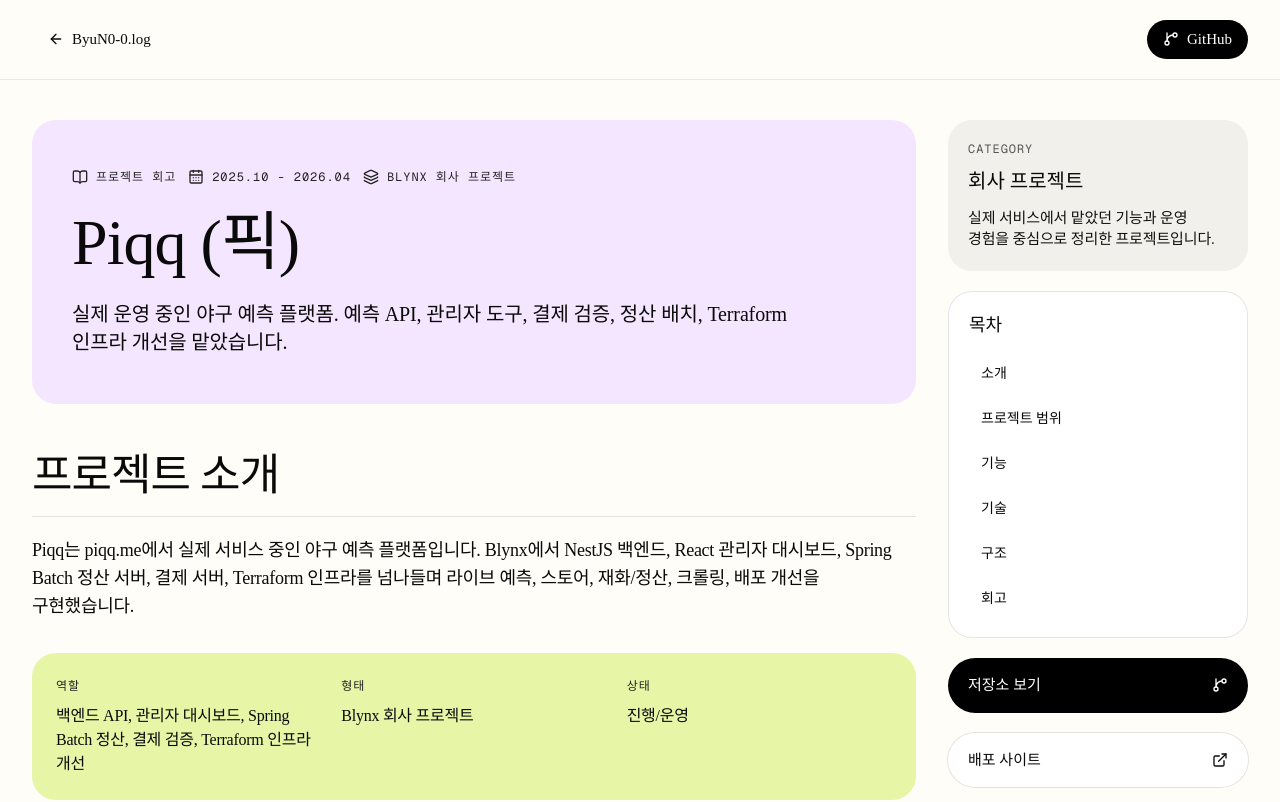
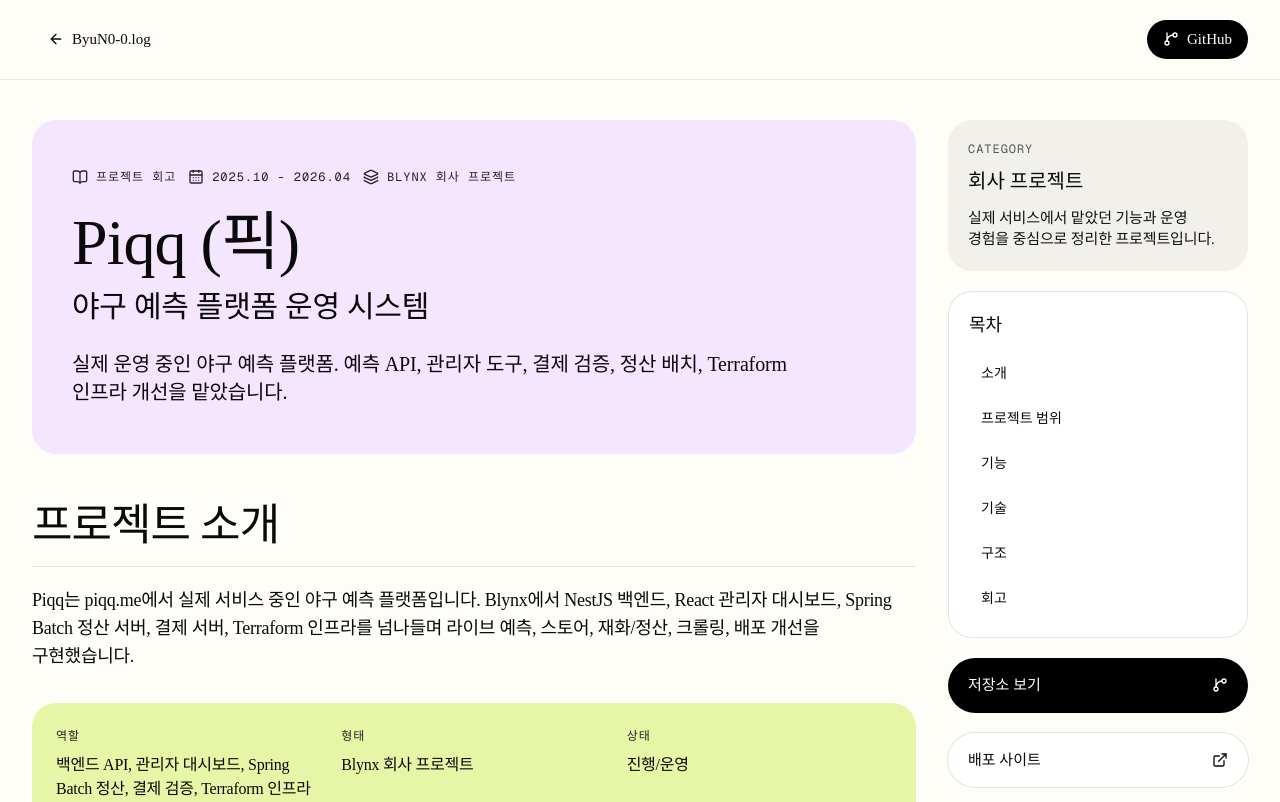
Before and after one commit to ByuN0-0/portfolio, a Next.js app: page /projects/blynx-insight-platform in a window 1280 px wide. Shown: the top 802 px of the page. Built offline with nearby package versions, Linux system fonts and the light colour scheme.

Commit message:
style: refine project previews and metadata

```diff
--- a/src/app/page.tsx
+++ b/src/app/page.tsx
@@ -42,6 +42,16 @@ const featuredProjectSlugs = ["blynx-insight-platform", "moonshot", "manjeom"];
 const featuredProjects = featuredProjectSlugs
   .map((slug) => projects.find((project) => project.slug === slug))
   .filter((project): project is (typeof projects)[number] => Boolean(project));
+const previewImageDimensions: Record<string, { width: number; height: number }> = {
+  "blynx-insight-platform": { width: 1924, height: 1788 },
+  moonshot: { width: 1732, height: 1440 },
+  rizzz: { width: 960, height: 640 },
+  healthhola: { width: 780, height: 1440 },
+  "healthcatcher-web": { width: 3456, height: 1800 },
+  manjeom: { width: 1440, height: 900 },
+  "weather-app-android": { width: 784, height: 1440 },
+  "crm-platform": { width: 960, height: 640 },
+};
 
 const filterablePrototypeSlugs = ["weather-app-android", "crm-platform"];
 const categories: { key: HomeCategory; name: string; count: number; href: string }[] = [
@@ -241,7 +251,13 @@ export default async function Home({
             </section>
           ) : null}
 
-          {homeProjects.map((project, index) => (
+          {homeProjects.map((project, index) => {
+            const previewSize = previewImageDimensions[project.slug] ?? {
+              width: 960,
+              height: 640,
+            };
+
+            return (
               <article
                 key={project.slug}
                 className="overflow-hidden rounded-[24px] border border-black/[0.1] bg-white"
@@ -294,24 +310,19 @@ export default async function Home({
                     href={`/projects/${project.slug}`}
                     className="relative flex min-h-[260px] items-center justify-center border-t border-black/[0.08] bg-[#f1f0eb] p-5 md:border-l md:border-t-0"
                   >
-                  <div className="overflow-hidden rounded-[8px] bg-white">
                     <Image
                       src={project.heroImage}
                       alt={`${project.title} preview`}
-                      width={720}
-                      height={1280}
+                      width={previewSize.width}
+                      height={previewSize.height}
                       priority={index === 0}
-                      className={
-                        project.slug === "healthcatcher-web"
-                          ? "h-auto w-full object-contain"
-                          : "h-[260px] w-auto max-w-full object-contain"
-                      }
+                      className="h-auto max-h-[320px] w-auto max-w-full rounded-[8px]"
                     />
-                  </div>
                   </Link>
                 </div>
               </article>
-          ))}
+            );
+          })}
 
           <section className="rounded-[24px] bg-[#f5e6ff]">
             <div className="border-b border-black/[0.1] px-6 py-5">
--- a/src/app/projects/[slug]/page.tsx
+++ b/src/app/projects/[slug]/page.tsx
@@ -65,13 +65,16 @@ export default async function ProjectPage({ params }: ProjectPageProps) {
   }[project.category];
   const stackReasons = getStackReasons(project.slug);
   const stackSections = getStackSections(project.slug, project.stacks);
-  const postTitle = (() => {
-    if (isWeatherProject) return `${project.title}: 첫 Android 프로젝트를 다시 읽기`;
-    if (isCrmProject) return `${project.title}: 동적 거래 속성을 가진 CRM 플랫폼 만들기`;
-    if (isHealthHola) return `${project.title}: 사업 프로젝트에서 앱과 백엔드를 함께 만들기`;
-    if (isHealthCatcherWeb) return `${project.title}: 헬스캐처 공식 홈페이지 만들기`;
-    if (isManjeom) return `${project.title}: 웹 기반 점자 학습 서비스 만들기`;
-    return project.title;
+  const postSubtitle = (() => {
+    if (isWeatherProject) return "첫 Android 프로젝트를 다시 읽기";
+    if (isCrmProject) return "동적 거래 속성을 가진 CRM 플랫폼 만들기";
+    if (isHealthHola) return "사업 프로젝트에서 앱과 백엔드를 함께 만들기";
+    if (isHealthCatcherWeb) return "헬스캐처 공식 홈페이지 만들기";
+    if (isManjeom) return "웹 기반 점자 학습 서비스 만들기";
+    if (project.slug === "blynx-insight-platform") return "야구 예측 플랫폼 운영 시스템";
+    if (project.slug === "moonshot") return "LLM 챗봇 서비스 운영";
+    if (project.slug === "rizzz") return "종료 전 AI 소셜 플랫폼 품질 개선";
+    return project.subtitle;
   })();
   const headerSummary = (() => {
     if (project.slug === "blynx-insight-platform") {
@@ -195,8 +198,13 @@ export default async function ProjectPage({ params }: ProjectPageProps) {
                 {project.team}
               </span>
             </div>
-            <h1 className="max-w-4xl text-[42px] font-[340] leading-[1.04] tracking-[-0.96px] sm:text-[64px]">
-              {postTitle}
+            <h1 className="max-w-4xl">
+              <span className="block text-[42px] font-[340] leading-[1.04] tracking-[-0.96px] sm:text-[64px]">
+                {project.title}
+              </span>
+              <span className="mt-3 block text-[24px] font-[480] leading-[1.25] tracking-[-0.26px] sm:text-[30px]">
+                {postSubtitle}
+              </span>
             </h1>
             <p className="mt-6 max-w-3xl text-[20px] font-[330] leading-[1.4] tracking-[-0.14px] text-[#0a0a0a]">
               {headerSummary}
```
Lines whose indentation alone changed are shown as unchanged.
